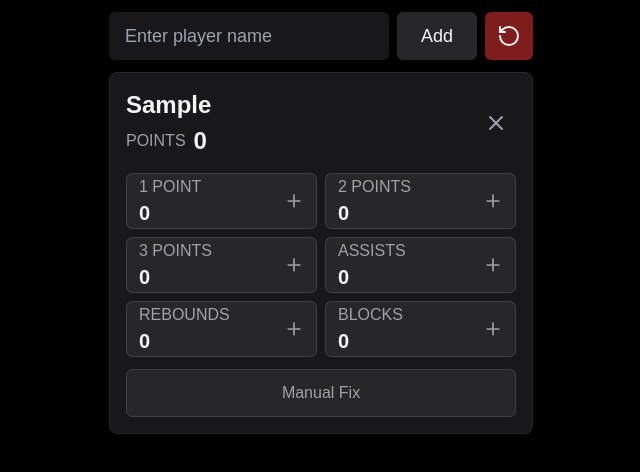
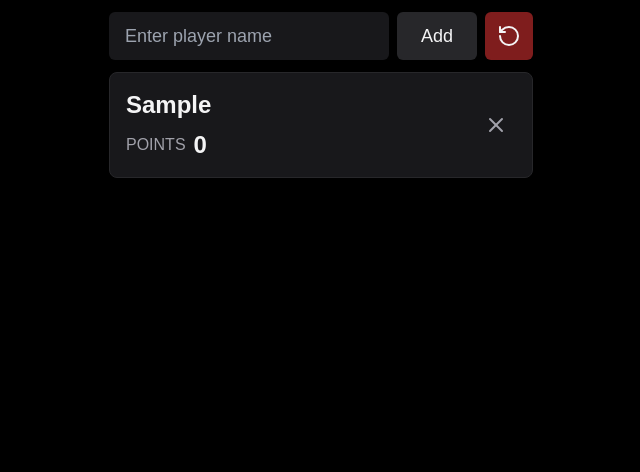
Before and after one commit to tomibar22/nba-stat-tracker, a Next.js app: page / in a window 1280 px wide. Both pictures are taken after typing "Sample" into the empty fields and a click on the button "Add". Shown: the top 472 px of the page, without its empty margins (319-959 px from the left). Built offline with nearby package versions, Linux system fonts and the light colour scheme.

Commit message:
modified ui

```diff
--- a/src/app/page.js
+++ b/src/app/page.js
@@ -9,17 +9,13 @@ const StatButton = ({ label, value, onClick }) => (
                rounded-md transition-all duration-200
                flex items-center justify-between w-full"
   >
-    <div className="flex flex-col items-start">
-      <span className="text-zinc-400">{label}</span>
-      <span className="text-zinc-100 text-xl font-bold">{value}</span>
-    </div>
+    <span className="text-zinc-400">{label}</span>
     <Plus size={20} className="text-zinc-400" />
   </button>
 );
 
 const PlayerCard = ({ player, onUpdateStats, onDelete }) => {
-  const [showManualInput, setShowManualInput] = useState(false);
-  const [manualStat, setManualStat] = useState({ type: '', value: 0 });
+  const [isMenuOpen, setIsMenuOpen] = useState(false);
 
   const stats = {
     points: player.stats.points1 + (player.stats.points2 * 2) + (player.stats.points3 * 3),
@@ -31,124 +27,95 @@ const PlayerCard = ({ player, onUpdateStats, onDelete }) => {
     blocks: player.stats.blocks
   };
 
-  const handleManualUpdate = () => {
-    if (manualStat.type && manualStat.value) {
-      onUpdateStats(player.id, manualStat.type, parseInt(manualStat.value));
-      setShowManualInput(false);
-      setManualStat({ type: '', value: 0 });
-    }
+  const handleStatClick = (statType) => {
+    onUpdateStats(player.id, statType, 1);
   };
 
   return (
-    <div className="mb-3 bg-zinc-900 border border-zinc-800 hover:border-zinc-700
-                    rounded-lg transition-all duration-200">
-      <div className="p-4">
-        <div className="flex justify-between items-center mb-4">
-          <div className="flex flex-col">
-            <h3 className="text-2xl font-bold text-zinc-100">{player.name}</h3>
-            <div className="flex items-center gap-2 mt-1">
-              <span className="text-base text-zinc-400">POINTS</span>
-              <span className="text-2xl font-bold text-zinc-100">{stats.points}</span>
+    <div className="mb-3">
+      <div
+        onClick={() => setIsMenuOpen(!isMenuOpen)}
+        className={`bg-zinc-900 border ${isMenuOpen ? 'border-zinc-700' : 'border-zinc-800'}
+                   hover:border-zinc-700 rounded-lg transition-all duration-200 cursor-pointer`}
+      >
+        <div className="p-4">
+          <div className="flex justify-between items-center">
+            <div className="flex flex-col">
+              <h3 className="text-2xl font-bold text-zinc-100">{player.name}</h3>
+              <div className="flex flex-wrap gap-x-4 gap-y-1 mt-2">
+                <div className="flex items-center gap-2">
+                  <span className="text-base text-zinc-400">POINTS</span>
+                  <span className="text-2xl font-bold text-zinc-100">{stats.points}</span>
+                </div>
+                {stats.assists > 0 && (
+                  <div className="flex items-center gap-2">
+                    <span className="text-base text-zinc-400">AST</span>
+                    <span className="text-xl font-bold text-zinc-100">{stats.assists}</span>
+                  </div>
+                )}
+                {stats.rebounds > 0 && (
+                  <div className="flex items-center gap-2">
+                    <span className="text-base text-zinc-400">REB</span>
+                    <span className="text-xl font-bold text-zinc-100">{stats.rebounds}</span>
+                  </div>
+                )}
+                {stats.blocks > 0 && (
+                  <div className="flex items-center gap-2">
+                    <span className="text-base text-zinc-400">BLK</span>
+                    <span className="text-xl font-bold text-zinc-100">{stats.blocks}</span>
+                  </div>
+                )}
+              </div>
             </div>
+            <button
+              className="h-10 w-10 flex items-center justify-center rounded-md
+                         hover:bg-zinc-800 text-zinc-400 hover:text-zinc-100
+                         transition-colors duration-200"
+              onClick={(e) => {
+                e.stopPropagation();
+                onDelete(player.id);
+              }}
+            >
+              <X size={24} />
+            </button>
           </div>
-          <button
-            className="h-10 w-10 flex items-center justify-center rounded-md
-                       hover:bg-zinc-800 text-zinc-400 hover:text-zinc-100
-                       transition-colors duration-200"
-            onClick={() => onDelete(player.id)}
-          >
-            <X size={24} />
-          </button>
         </div>
+      </div>
 
-        <div className="grid grid-cols-2 gap-2 mb-3">
+      {isMenuOpen && (
+        <div className="mt-2 grid grid-cols-2 gap-2 p-3 bg-zinc-900 border border-zinc-800 rounded-lg">
           <StatButton
             label="1 POINT"
             value={stats.points1}
-            onClick={() => onUpdateStats(player.id, 'points1', 1)}
+            onClick={() => handleStatClick('points1')}
           />
           <StatButton
             label="2 POINTS"
             value={stats.points2}
-            onClick={() => onUpdateStats(player.id, 'points2', 1)}
+            onClick={() => handleStatClick('points2')}
           />
           <StatButton
             label="3 POINTS"
             value={stats.points3}
-            onClick={() => onUpdateStats(player.id, 'points3', 1)}
+            onClick={() => handleStatClick('points3')}
           />
           <StatButton
             label="ASSISTS"
             value={stats.assists}
-            onClick={() => onUpdateStats(player.id, 'assists', 1)}
+            onClick={() => handleStatClick('assists')}
           />
           <StatButton
             label="REBOUNDS"
             value={stats.rebounds}
-            onClick={() => onUpdateStats(player.id, 'rebounds', 1)}
+            onClick={() => handleStatClick('rebounds')}
           />
           <StatButton
             label="BLOCKS"
             value={stats.blocks}
-            onClick={() => onUpdateStats(player.id, 'blocks', 1)}
+            onClick={() => handleStatClick('blocks')}
           />
         </div>
-
-        {!showManualInput ? (
-          <button
-            className="w-full h-12 text-base bg-zinc-800 hover:bg-zinc-700
-                       border border-zinc-700 hover:border-zinc-600 text-zinc-400
-                       hover:text-zinc-100 transition-all duration-200 rounded-md"
-            onClick={() => setShowManualInput(true)}
-          >
-            Manual Fix
-          </button>
-        ) : (
-          <div className="flex flex-col gap-2">
-            <select
-              className="w-full h-12 text-base border rounded px-3 bg-zinc-800
-                         border-zinc-700 text-zinc-100 focus:border-zinc-600
-                         transition-all duration-200"
-              value={manualStat.type}
-              onChange={(e) => setManualStat({ ...manualStat, type: e.target.value })}
-            >
-              <option value="">Select Stat</option>
-              <option value="points1">1 Point</option>
-              <option value="points2">2 Points</option>
-              <option value="points3">3 Points</option>
-              <option value="assists">Assists</option>
-              <option value="rebounds">Rebounds</option>
-              <option value="blocks">Blocks</option>
-            </select>
-            <div className="flex gap-2">
-              <input
-                type="number"
-                className="flex-1 h-12 text-base bg-zinc-800 border-zinc-700
-                           text-zinc-100 focus:border-zinc-600 rounded-md px-3
-                           border transition-all duration-200"
-                value={manualStat.value}
-                onChange={(e) => setManualStat({ ...manualStat, value: e.target.value })}
-              />
-              <button
-                className="h-12 px-4 bg-zinc-800 hover:bg-zinc-700
-                           transition-all duration-200 rounded-md text-zinc-100
-                           font-medium text-base"
-                onClick={handleManualUpdate}
-              >
-                Update
-              </button>
-              <button
-                className="h-12 w-12 text-zinc-400 hover:text-zinc-100
-                           transition-colors duration-200 flex items-center justify-center
-                           hover:bg-zinc-800 rounded-md"
-                onClick={() => setShowManualInput(false)}
-              >
-                <X size={24} />
-              </button>
-            </div>
-          </div>
-        )}
-      </div>
+      )}
     </div>
   );
 };
```
